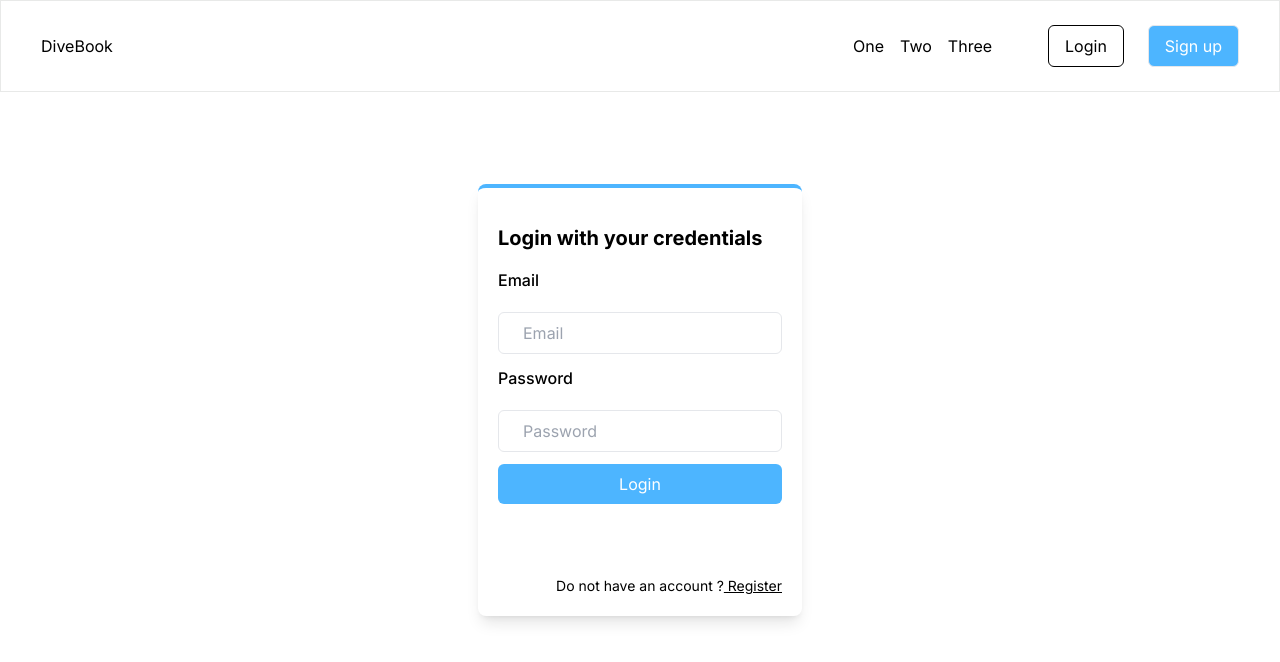
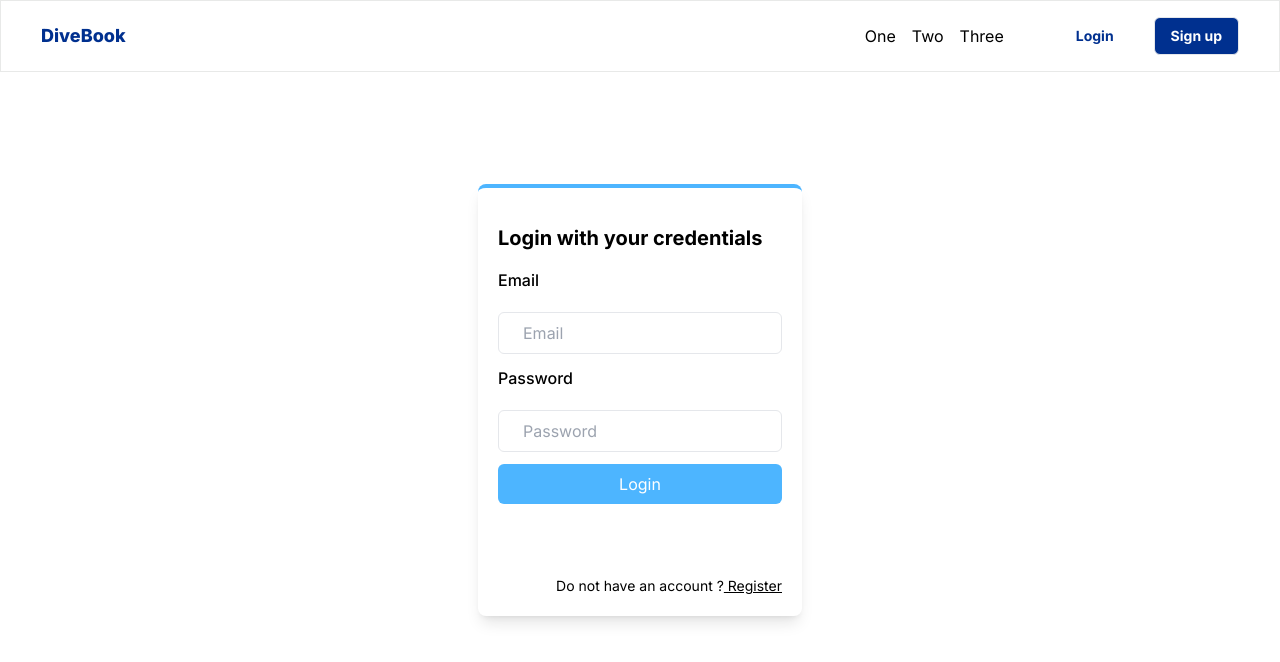
Before and after one commit to jordiroca94/Divebook, a Next.js app: page /login in a window 1280 px wide. Shown: the top 662 px of the page. Built offline with nearby package versions, Linux system fonts and the light colour scheme; no server answers.

Commit message:
fix:Header styles & Homehero

```diff
--- a/src/components/Header.tsx
+++ b/src/components/Header.tsx
@@ -4,46 +4,28 @@ import { useSession } from "next-auth/react";
 import Link from "next/link";
 
 const Header = () => {
-  const [scroll, setScroll] = useState<number>(0);
   const { data: session } = useSession();
 
-  const handleScroll = () => {
-    const scrollY = window.scrollY;
-    setScroll(scrollY);
-  };
-
-  useEffect(() => {
-    window.addEventListener("scroll", handleScroll);
-
-    return () => {
-      window.removeEventListener("scroll", handleScroll);
-    };
-  }, []);
-
   return (
-    <header
-      className={`${
-        scroll && "bg-black/25 text-white"
-      } px-10 py-6 fixed top-0 z-50 w-full p-6 flex justify-between items-center border border-mediumGray  `}
-    >
-      <Link href={"/"}>DiveBook</Link>
+    <header className="px-6 lg:px-10 py-4 fixed top-0 z-50 w-full p-6 flex justify-between items-center border border-mediumGray bg-white">
+      <Link className="font-extrabold text-secondary text-lg " href={"/"}>
+        DiveBook
+      </Link>
       <div className="flex justify-between gap-4 items-center">
-        <div>One</div>
-        <div>Two</div>
-        <div>Three</div>
+        <div className="hidden lg:flex gap-4">
+          <div>One</div>
+          <div>Two</div>
+          <div>Three</div>
+        </div>
         <a
-          className={`${
-            scroll && "border-white"
-          } border-black border w-fit rounded-md py-2 px-4 cursor-pointer ml-10`}
+          className="text-sm font-bold text-secondary  w-fit rounded-md py-2 px-4 cursor-pointer ml-10 hover:text-secondary/80"
           href={`${session ? "/profile" : "/login"}`}
         >
           {session ? "Profile" : "Login"}
         </a>
         {!session && (
           <a
-            className={`${
-              scroll && "border-white"
-            } text-white border w-fit rounded-md py-2 px-4 cursor-pointer ml-2 bg-primary`}
+            className="text-sm font-bold text-white border w-fit rounded-md py-2 px-4 cursor-pointer ml-2 hover:bg-secondary/80 bg-secondary"
             href="/register"
           >
             Sign up
--- a/src/components/HomeHero.tsx
+++ b/src/components/HomeHero.tsx
@@ -1,18 +1,29 @@
 "use client";
 import React from "react";
 import { useSession } from "next-auth/react";
+import Image from "next/image";
+import Heroimage from "../../public/assets/hero1.avif";
 
 const HomeHero = () => {
   const { data: session } = useSession();
 
   return (
-    <div className="flex flex-col items-center pt-28 bg-lightGray">
-      {session && <div className="text-2xl ">Hello {session.user?.name}</div>}
-      <div className="flex items-center gap-8">
-        <h1 className="text-4xl">Dives of the World </h1>
-        <p>
-          DiveBook is a place to discover and share the best places for diving.
-        </p>
+    <div className="relative">
+      <Image
+        className="absolute z-0 object-cover h-screen"
+        src={Heroimage}
+        alt="Hero"
+      />
+      <div className="absolute z-20 grid grid-cols-4 lg:grid-cols-12 text-white px-8 mt-[500px] lg:mt-80 2xl:mt-[400px] w-full h-full">
+        <div className="col-span-4 lg:col-span-4 lg:col-start-8">
+          <h1 className="text-2xl lg:text-5xl font-semibold 2xl:text-7xl pb-4">
+            Divers of the World
+          </h1>
+          <p className="text-base 2xl:text-2xl">
+            DiveBook is a place to discover and share the best places for
+            diving.
+          </p>
+        </div>
       </div>
     </div>
   );
--- a/tailwind.config.ts
+++ b/tailwind.config.ts
@@ -10,13 +10,17 @@ const config: Config = {
     extend: {
       colors: {
         primary: "#4db5ff",
-        secondary: "#2c2c6c",
+        secondary: "#00308F",
+        darkBlue: "#002D62",
         red: "#ED4337",
         white: "#ffffff",
         black: "#000000",
         mediumGray: "#E8E9E8",
         lightGray: "#FCFCFC",
       },
+      padding: {
+        header: "72px",
+      },
     },
   },
   plugins: [],
```
Also changed, not shown: public/assets/hero.avif (added), public/assets/hero1.avif (added).
